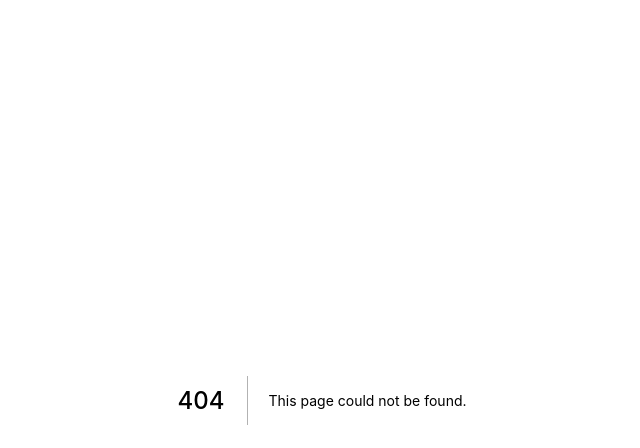
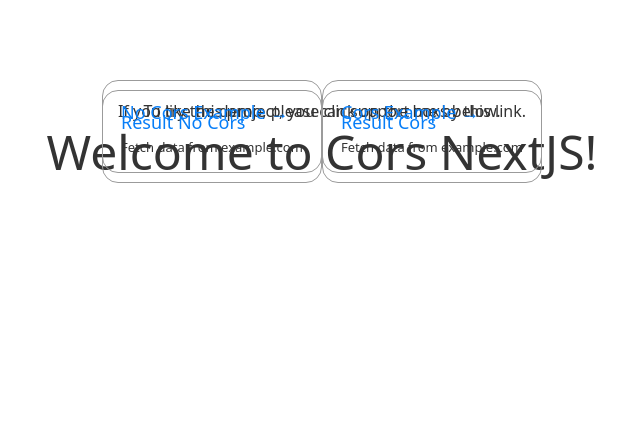
Before and after one commit to wesleytw/ml-client, a Next.js app: page /get in a window 1280 px wide. Before the commit this address had no page. Shown: the top 448 px of the page, without its empty margins (318-958 px from the left). Built offline with nearby package versions, Linux system fonts and the light colour scheme.

Commit message:
fix : try cors

```diff
--- /dev/null
+++ b/pages/api/cor.js
@@ -0,0 +1,35 @@
+import fetch from "isomorphic-unfetch";  //used for SSR
+
+const Cors = async (req, res) => {
+  const { url } = req.query;
+
+  // 物件經過headers會變小寫所以是req.headers['content-type']，不是Content-Type(印出req.headers可知)
+  // 直接用上一層fetch的req.headers去fetch會出現ＳＳＬ錯誤
+  /* default config */
+  let configs = {
+    'Content-Type': 'application/json'
+  }
+  /* default config */
+
+  /* 過濾出是gofact的fetch，加上api key */
+  if (req.headers['gofact-api-token'] !== undefined) {
+    configs.additem = req.headers['gofact-api-token']
+  }
+  /* 過濾出是gofact的fetch，加上api key */
+
+  try {
+    const resProxy = await fetch(url
+      , {
+        method: req.method,
+        headers: configs,
+        // body: JSON.stringify(req.body),
+        redirect: 'follow'
+      }
+    );
+    res.status(200).send(resProxy.body);
+  } catch (error) {
+    res.status(400).send(error.toString());
+  }
+};
+
+export default Cors;
--- /dev/null
+++ b/pages/get.jsx
@@ -0,0 +1,173 @@
+import React, { useState } from "react";
+import Head from "next/head";
+import Link from "next/link";
+import fetch from "isomorphic-unfetch";
+
+const Home = () => {
+  const [resultNoCors, setResultNoCors] = useState("");
+  const [resultCors, setResultCors] = useState("");
+
+  const handleNoCors = async () => {
+    if (resultNoCors) {
+      setResultNoCors("");
+    } else {
+      try {
+        const res = await fetch("https://example.com/");
+        const data = await res.text();
+        setResultNoCors(data);
+      } catch (error) {
+        setResultNoCors(error.toString());
+      }
+    }
+  };
+
+  const handleCors = async () => {
+    if (resultCors) {
+      setResultCors("");
+    } else {
+      try {
+        // const res = await fetch("/api/cors?url=https://reqres.in/api/users/2"
+        const res = await fetch("/api/cor?url=https://jsonplaceholder.typicode.com/todos/1"
+
+        , {
+          method: 'GET',
+          headers: {
+            // 'Content-Type': 'application/json',
+            'GOFACT-API-TOKEN' :'hello'
+          },
+          // body: JSON.stringify({
+          //   "name": "wesley",
+          //   "job": "zion resident"
+          // })
+        }
+        );
+        const data = await res.text();
+        setResultCors(data);
+      } catch (error) {
+        setResultCors(error.toString());
+      }
+    }
+  };
+
+  return (
+    <div>
+      <Head>
+        <title>Home</title>
+      </Head>
+
+      <div className="hero">
+        <h1 className="title">Welcome to Cors NextJS!</h1>
+        <p className="description">
+          To try the demo, please click on the boxs below.
+        </p>
+        <p className="description">
+          If you like this project, you can support me by this{" "}
+          <Link href="https://www.paypal.me/chitly/5">
+            <a>link</a>
+          </Link>
+          .
+        </p>
+
+        <div className="row">
+          <a className="card" onClick={handleNoCors}>
+            <h3>No Cors Example &rarr;</h3>
+            <p>Fetch data from example.com</p>
+          </a>
+          {/* <Link href="https://www.paypal.me/chitly/5">
+            <a className="card" onClick={handleNoCors}>
+              <h3>Support The Project &rarr;</h3>
+              <p>https://www.paypal.me/chitly/5</p>
+            </a>
+          </Link> */}
+          <a className="card" onClick={handleCors}>
+            <h3>Cors Example &rarr;</h3>
+            <p>Fetch data from example.com</p>
+          </a>
+        </div>
+
+        <div className="row">
+          <div className="card">
+            <h3>Result No Cors</h3>
+            <p>{resultNoCors}</p>
+          </div>
+          <div className="card">
+            <h3>Result Cors</h3>
+            <p>{resultCors}</p>
+          </div>
+        </div>
+      </div>
+
+      <style jsx>{`
+        .hero {
+          width: 100%;
+          color: #333;
+        }
+        .title {
+          margin: 0;
+          width: 100%;
+          padding-top: 80px;
+          line-height: 1.15;
+          font-size: 48px;
+        }
+        .title,
+        .description {
+          text-align: center;
+        }
+        .row {
+          max-width: 880px;
+          margin: 80px auto 40px;
+          display: flex;
+          flex-direction: row;
+          justify-content: space-around;
+        }
+        .card {
+          padding: 18px 18px 24px;
+          width: 220px;
+          text-align: left;
+          text-decoration: none;
+          color: #434343;
+          border: 1px solid #9b9b9b;
+        }
+        .card:hover {
+          border-color: #067df7;
+        }
+        .card h3 {
+          margin: 0;
+          color: #067df7;
+          font-size: 18px;
+        }
+        .card p {
+          margin: 0;
+          padding: 12px 0 0;
+          font-size: 13px;
+          color: #333;
+        }
+      `}</style>
+    </div>
+  );
+};
+
+export default Home;
+
+// export default function SearchBar() {
+//   const [query, setQuery] = useState("");
+//   const [address, setAddress] = useState("");
+//   const fetcher = async (url) => await axios.get(url, { params: {q: query } }).then((res) => res.data);
+//   const { data, error } = useSWR(address, fetcher);
+
+//   const handleSubmit = (e) => {
+//     setAddress(`/api/tryswr`);
+//     e.preventDefault();
+//   };
+
+//   return (
+//     <>
+//       <Form onSubmit={handleSubmit}>
+//         <Input
+//           onChange={(e) => setQuery(e.target.value)}
+//         />
+//         <SearchButton type="submit">Search</SearchButton>
+//       </Form>
+//     </>
+//   );
+// }
```
